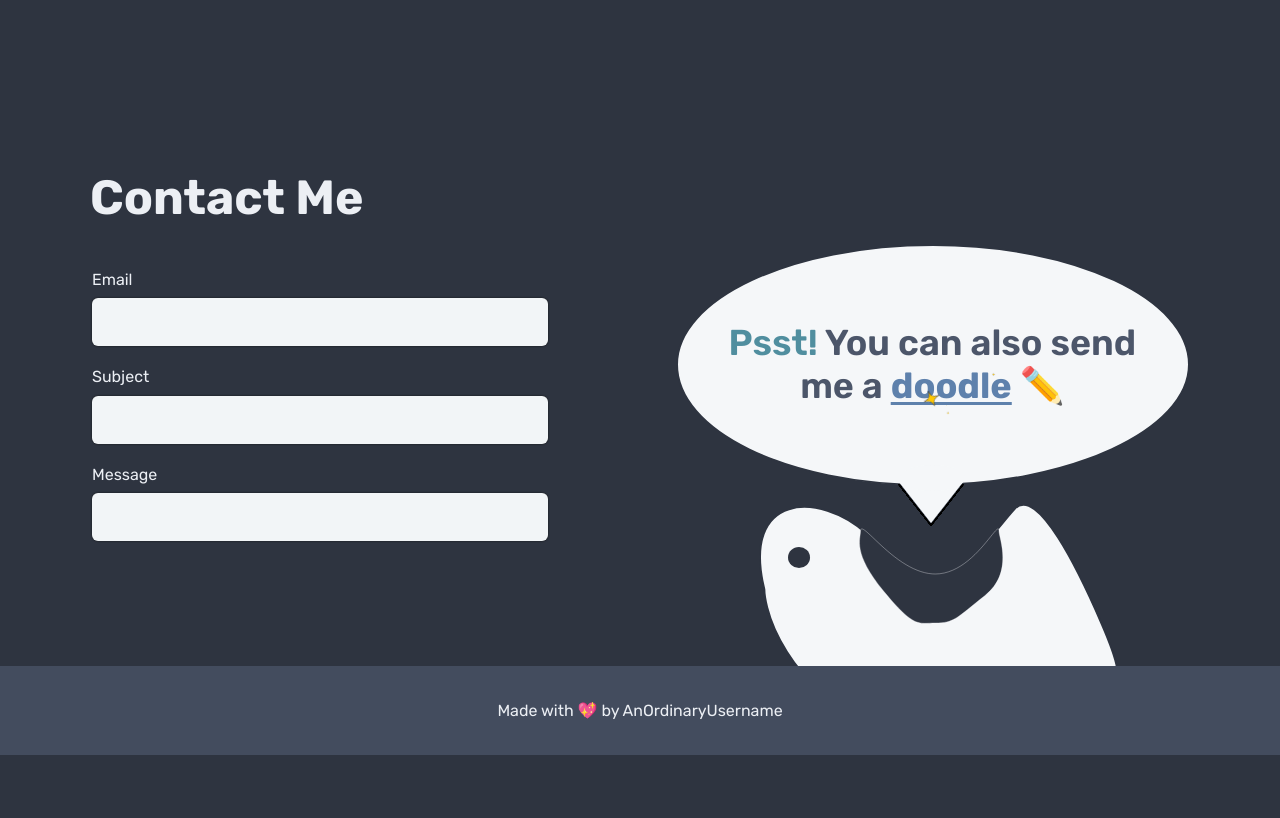
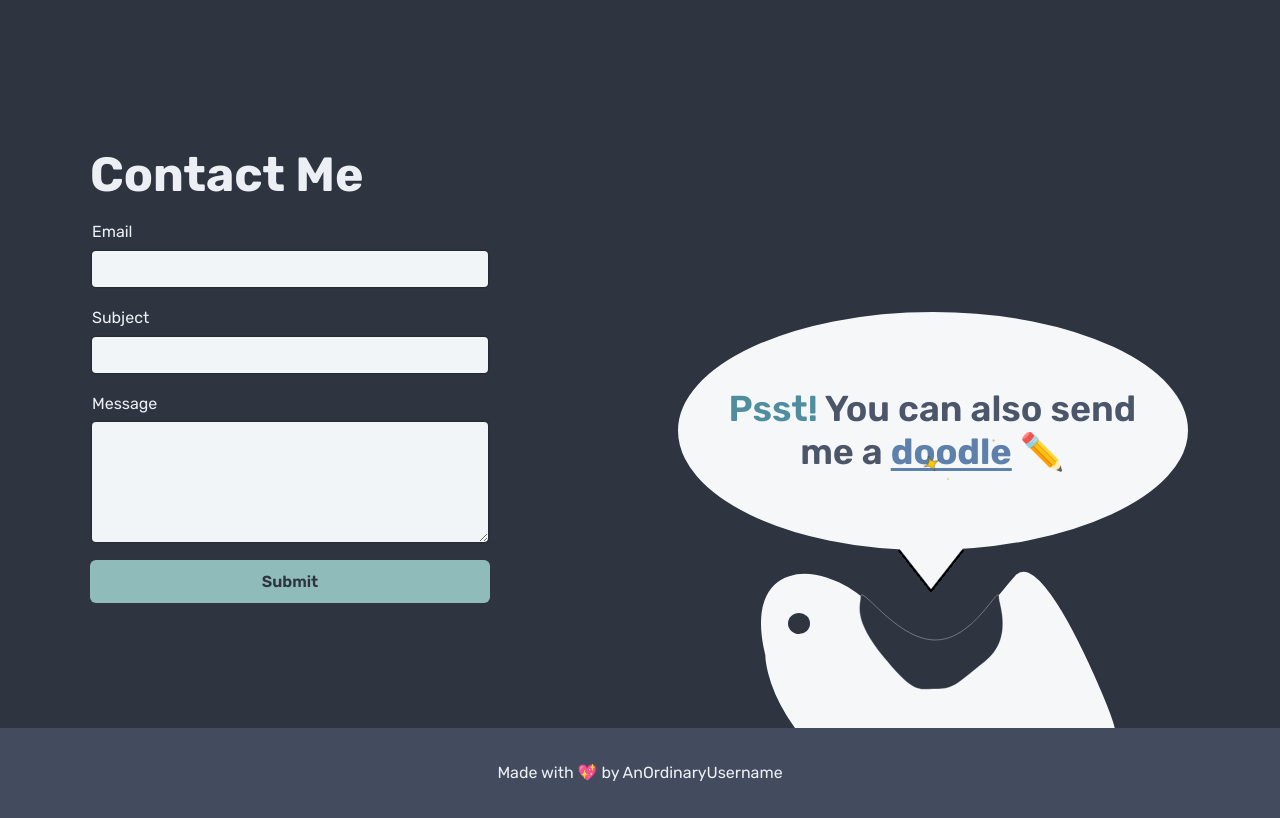
Before and after one commit to AnOrdinaryUsername/portfolio, a Next.js app: page / in a window 1280 px wide. Shown: the part 1320-2138 px from the top of the page. Before the commit the page ends 2075 px from the top, so only its background shows below. Built offline with nearby package versions, Linux system fonts and the light colour scheme.

Commit message:
feat: Create a working contact form
Made with Formspree (no backend required).

```diff
--- a/package.json
+++ b/package.json
@@ -9,6 +9,7 @@
     "lint": "next lint"
   },
   "dependencies": {
+    "@formspree/react": "^2.2.3",
     "next": "11.0.1",
     "react": "17.0.2",
     "react-dom": "17.0.2",
--- /dev/null
+++ b/src/components/ContactForm/Input.tsx
@@ -0,0 +1,22 @@
+import * as React from 'react';
+import styled from 'styled-components';
+import { formFieldStyles, LabelProps, Wrapper } from './shared';
+
+interface InputTextProps extends LabelProps, React.InputHTMLAttributes<HTMLInputElement> {}
+
+function Input({ identifier, labelName, ...props }: InputTextProps) {
+  return (
+    <Wrapper>
+      <label htmlFor={identifier}>{labelName}</label>
+      <InputField id={identifier} {...props} />
+    </Wrapper>
+  );
+}
+
+const InputField = styled.input`
+  ${formFieldStyles};
+  height: 3.6rem;
+  padding: 0 1.4rem;
+`;
+
+export default Input;
--- /dev/null
+++ b/src/components/ContactForm/TextArea.tsx
@@ -0,0 +1,24 @@
+import * as React from 'react';
+import styled from 'styled-components';
+import { formFieldStyles, LabelProps, Wrapper } from './shared';
+
+interface TextAreaProps extends LabelProps, React.TextareaHTMLAttributes<HTMLTextAreaElement> {}
+
+function TextArea({ labelName, identifier, ...props }: TextAreaProps) {
+  return (
+    <Wrapper>
+      <label htmlFor={identifier}>{labelName}</label>
+      <TextAreaField id={identifier} {...props} />
+    </Wrapper>
+  );
+}
+
+const TextAreaField = styled.textarea`
+  ${formFieldStyles}
+  font-size: 1.6rem;
+  font-family: inherit;
+  height: 12rem;
+  padding: 0.8rem 1.4rem;
+`;
+
+export default TextArea;
--- /dev/null
+++ b/src/components/ContactForm/index.tsx
@@ -0,0 +1,75 @@
+import { useForm, ValidationError } from '@formspree/react';
+import { PrimaryButton } from 'components/Buttons';
+import styled from 'styled-components';
+import Input from './Input';
+import TextArea from './TextArea';
+
+function ContactForm() {
+  const [state, handleSubmit] = useForm('xyylnlwn');
+
+  return (
+    <Form onSubmit={handleSubmit}>
+      <fieldset>
+        <Legend>
+          <Heading>Contact Me</Heading>
+          <Input labelName="Email" identifier="email" type="email" name="email" />
+          <ValidationError prefix="Email" field="email" errors={state.errors} />
+          <Input labelName="Subject" identifier="subject" type="text" name="subject" />
+          <ValidationError prefix="Subject" field="subject" errors={state.errors} />
+          <TextArea labelName="Message" identifier="message" name="message" />
+          <ValidationError prefix="Message" field="message" errors={state.errors} />
+          <PrimaryButton style={{ padding: '1.2rem' }} type="submit" disabled={state.submitting}>
+            Submit
+          </PrimaryButton>
+          <SubmitSuccess isSuccess={state.succeeded}>Message has been sent!</SubmitSuccess>
+        </Legend>
+      </fieldset>
+    </Form>
+  );
+}
+
+const Form = styled.form`
+  max-width: 40rem;
+  width: 100%;
+  margin-bottom: 2.4rem;
+
+  @media ${(p) => p.theme.breakpoints.lg} {
+    margin-bottom: 0;
+    margin-right: 4.8rem;
+  }
+`;
+
+export const Legend = styled.legend`
+  display: flex;
+  flex-direction: column;
+  width: 100%;
+
+  & > * {
+    margin-top: 1.6rem;
+  }
+`;
+
+const Heading = styled.h2`
+  text-align: center;
+
+  @media ${(p) => p.theme.breakpoints.lg} {
+    text-align: left;
+  }
+`;
+
+interface SubmitSuccessProps {
+  isSuccess: boolean;
+}
+
+const SubmitSuccess = styled.strong<SubmitSuccessProps>`
+  visibility: ${(p) => (p.isSuccess ? 'visible' : 'hidden')};
+  font-weight: 600;
+  color: var(--green);
+  text-align: center;
+
+  @media ${(p) => p.theme.breakpoints.lg} {
+    text-align: left;
+  }
+`;
+
+export default ContactForm;
--- /dev/null
+++ b/src/components/ContactForm/shared.ts
@@ -0,0 +1,22 @@
+import styled, { css } from 'styled-components';
+
+export interface LabelProps {
+  labelName: string;
+  identifier: string;
+}
+
+export const Wrapper = styled.div`
+  display: flex;
+  flex-direction: column;
+  overflow: auto;
+  padding: 0 0.2rem 0.2rem;
+`;
+
+export const formFieldStyles = css`
+  background-color: #f2f5f7;
+  border: none;
+  box-shadow: 0 0 2px 0 hsl(0deg 0% 7%);
+  font-size: 1em;
+  margin-top: 0.6rem;
+  border-radius: 4px;
+`;
--- a/src/components/ContactMe.tsx
+++ b/src/components/ContactMe.tsx
@@ -1,4 +1,4 @@
-import { InputText } from 'components/Inputs';
+import ContactForm from 'components/ContactForm';
 import Sparkles from 'components/Sparkles';
 import { Bob } from 'components/Svgs/Background';
 import { useWindowSize } from 'hooks';
@@ -7,19 +7,7 @@ import * as React from 'react';
 import styled from 'styled-components';
 import { BREAKPOINT_SIZES } from '../constants';
 
-interface EmailSender {
-  email: string;
-  subject: string;
-  message: string;
-}
-
 function ContactMe() {
-  const sender: EmailSender = {
-    email: '',
-    subject: '',
-    message: '',
-  };
-  const [contactInfo, setContactInfo] = React.useState<EmailSender>(sender);
   const { width } = useWindowSize();
   const isMobile = width < BREAKPOINT_SIZES.sm;
   const bobHeight = isMobile ? '300' : undefined;
@@ -29,48 +17,9 @@ function ContactMe() {
     max: isMobile ? 12 : 20,
   };
 
-  const handleInputChange = (event: React.ChangeEvent<HTMLInputElement>) => {
-    const { name, value } = event.target;
-    setContactInfo({
-      ...contactInfo,
-      [name]: value,
-    });
-  };
-
-  React.useEffect(() => {
-    console.log(contactInfo);
-  }, [contactInfo]);
-
   return (
     <Section>
-      <Form>
-        <fieldset>
-          <Legend>
-            <Heading>Contact Me</Heading>
-            <InputText
-              labelName="Email"
-              isRequired={true}
-              id="email"
-              value={contactInfo.email}
-              onChange={handleInputChange}
-            />
-            <InputText
-              labelName="Subject"
-              isRequired={true}
-              id="subject"
-              value={contactInfo.subject}
-              onChange={handleInputChange}
-            />
-            <InputText
-              labelName="Message"
-              isRequired={true}
-              id="message"
-              value={contactInfo.message}
-              onChange={handleInputChange}
-            />
-          </Legend>
-        </fieldset>
-      </Form>
+      <ContactForm />
       <Aside>
         <SpeechBubble>
           <BobSays>
@@ -104,38 +53,6 @@ const Section = styled.section`
   @media ${(p) => p.theme.breakpoints.lg} {
     flex-direction: row;
     justify-content: space-between;
-  }
-`;
-
-const Form = styled.form`
-  max-width: 46rem;
-  width: 100%;
-  margin-bottom: 2.4rem;
-
-  @media ${(p) => p.theme.breakpoints.med} {
-    max-width: 52rem;
-  }
-
-  @media ${(p) => p.theme.breakpoints.lg} {
-    max-width: 46rem;
-    margin-bottom: 0;
-    margin-right: 4.8rem;
-  }
-`;
-
-const Legend = styled.legend`
-  display: grid;
-  grid-template-rows: 1fr 1fr 1fr;
-  gap: 0.8rem;
-  width: 100%;
-`;
-
-const Heading = styled.h2`
-  text-align: center;
-  margin-bottom: 3.2rem;
-
-  @media ${(p) => p.theme.breakpoints.lg} {
-    text-align: left;
   }
 `;
 
--- a/src/components/Inputs/InputText.tsx
+++ /dev/null
@@ -1,47 +0,0 @@
-import * as React from 'react';
-import styled from 'styled-components';
-
-interface InputTextProps {
-  labelName: string;
-  id: string;
-  isRequired: boolean;
-  value: string;
-  onChange: React.ChangeEventHandler<HTMLInputElement>;
-}
-
-function InputText({ id, isRequired, labelName, value, onChange }: InputTextProps) {
-  return (
-    <Wrapper>
-      <label htmlFor={id}>{labelName}</label>
-      <Input
-        type="text"
-        id={id}
-        name={id}
-        required={isRequired}
-        value={value}
-        onChange={onChange}
-      />
-    </Wrapper>
-  );
-}
-
-const Wrapper = styled.div`
-  display: flex;
-  flex-direction: column;
-  overflow: auto;
-  padding: 0 0.2rem 0.2rem;
-`;
-
-const Input = styled.input`
-  background-color: #f2f5f7;
-  border: none;
-  box-shadow: 0 0 2px 0 hsl(0deg 0% 7%);
-  font-size: 1em;
-  margin-top: 0.6rem;
-  height: 3.8rem;
-  border-radius: 0.6rem;
-  padding: 0 1.6rem;
-  height: 4.8rem;
-`;
-
-export default InputText;
--- a/src/components/Inputs/index.ts
+++ /dev/null
@@ -1 +0,0 @@
-export { default as InputText } from './InputText';
```
Also changed, not shown: 1 other file (tests, documents, lock files or other folders).
